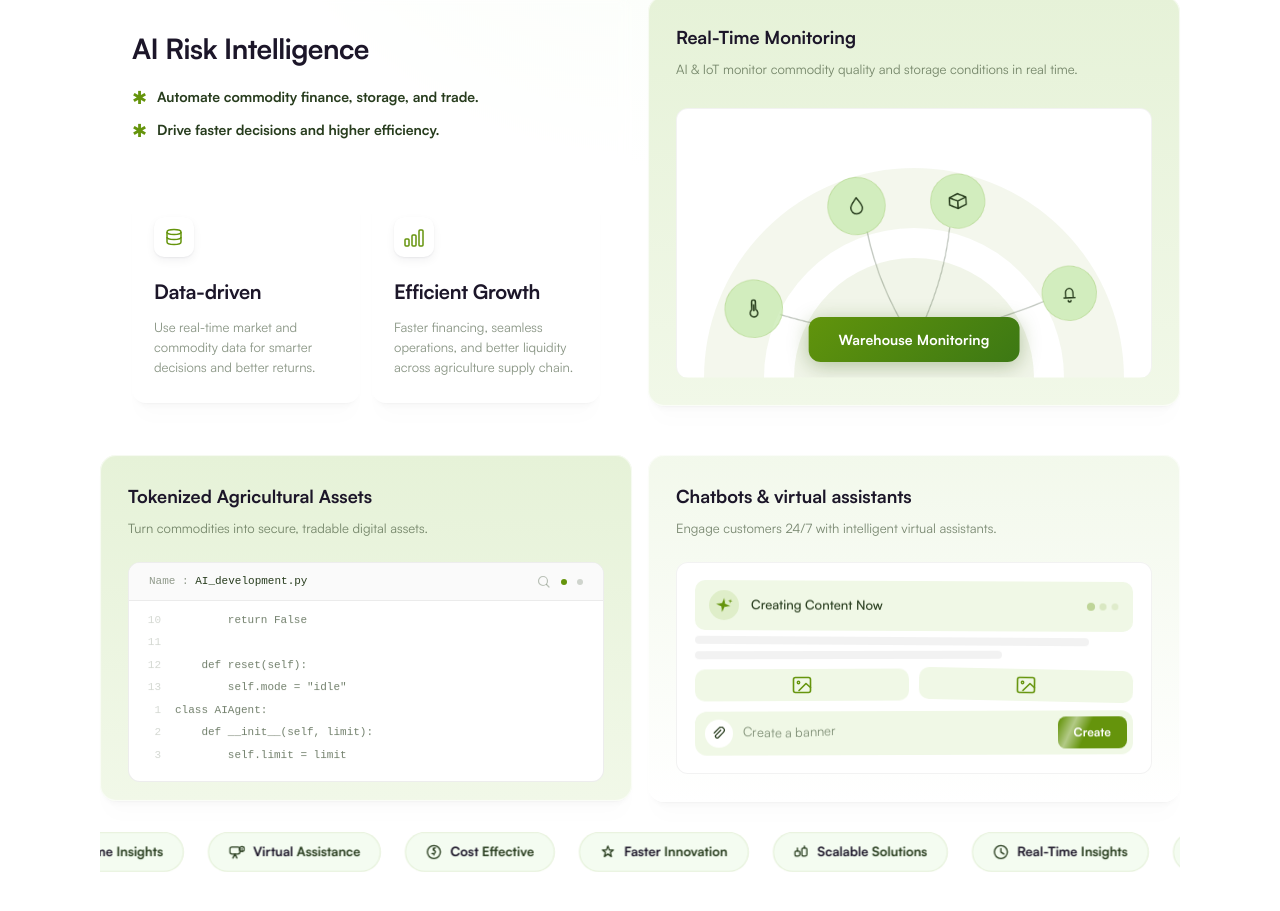
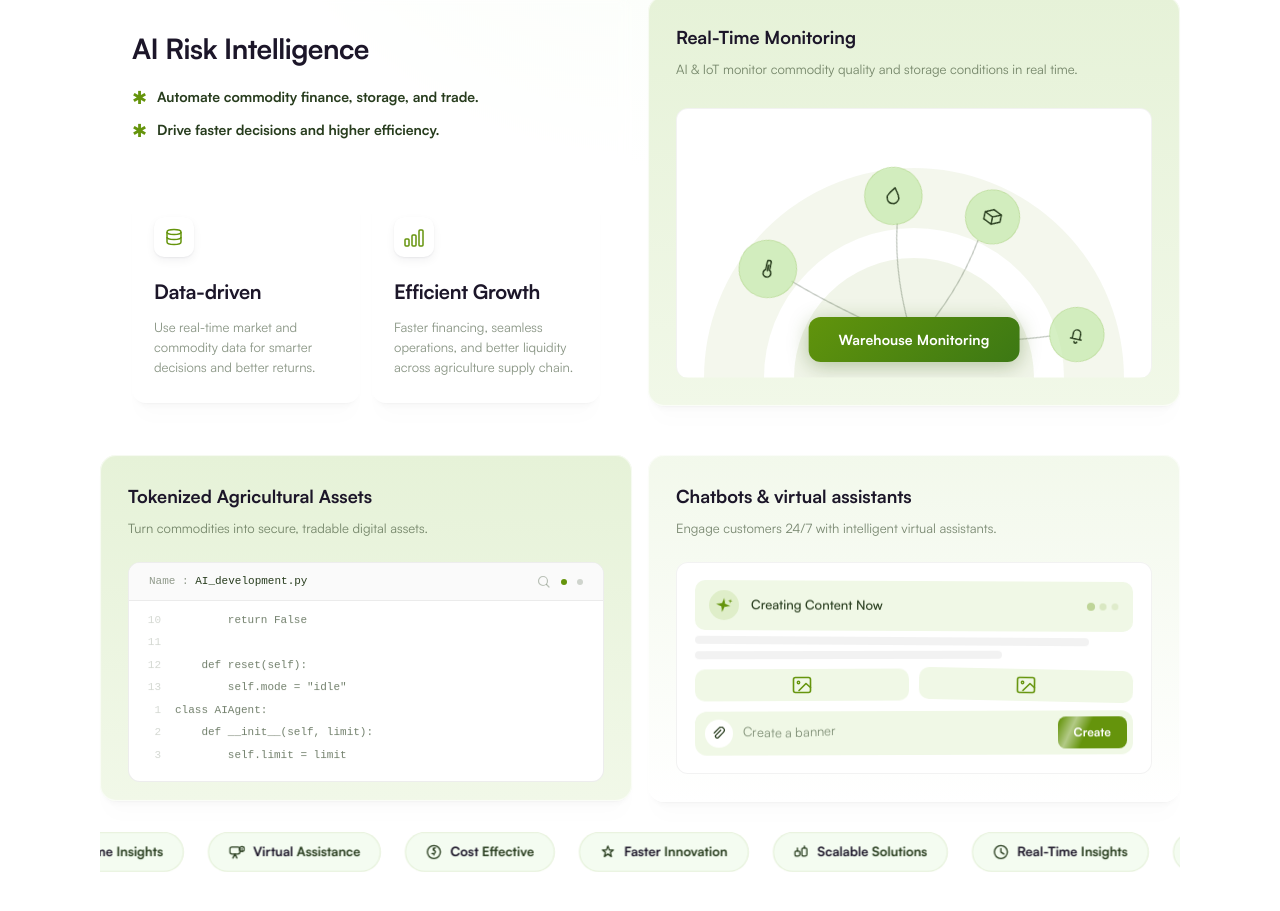
Before and after one commit to Suraj121704c/krsi-agrwo-world, a Next.js app: page / in a window 1280 px wide. Shown: the part 2126-3037 px from the top of the page. Built offline with nearby package versions, Linux system fonts and the light colour scheme.

Commit message:
style: increase orbit-sway rotation amplitude and shorten animation duration

```diff
--- a/src/app/globals.css
+++ b/src/app/globals.css
@@ -100,11 +100,11 @@ html, body {
    so the whole node-graph nests inside the green dome; rotate is the gentle sway.
    Both pivot at the ring center via transform-origin set on the element. */
 @keyframes orbit-sway {
-  0%, 100% { transform: rotate(-4deg) scale(0.78); }
-  50%      { transform: rotate(4deg)  scale(0.78); }
+  0%, 100% { transform: rotate(-12deg) scale(0.78); }
+  50%      { transform: rotate(12deg)  scale(0.78); }
 }
 .animate-orbit-sway {
-  animation: orbit-sway 6s ease-in-out infinite;
+  animation: orbit-sway 4.5s ease-in-out infinite;
   will-change: transform;
 }
 
```
